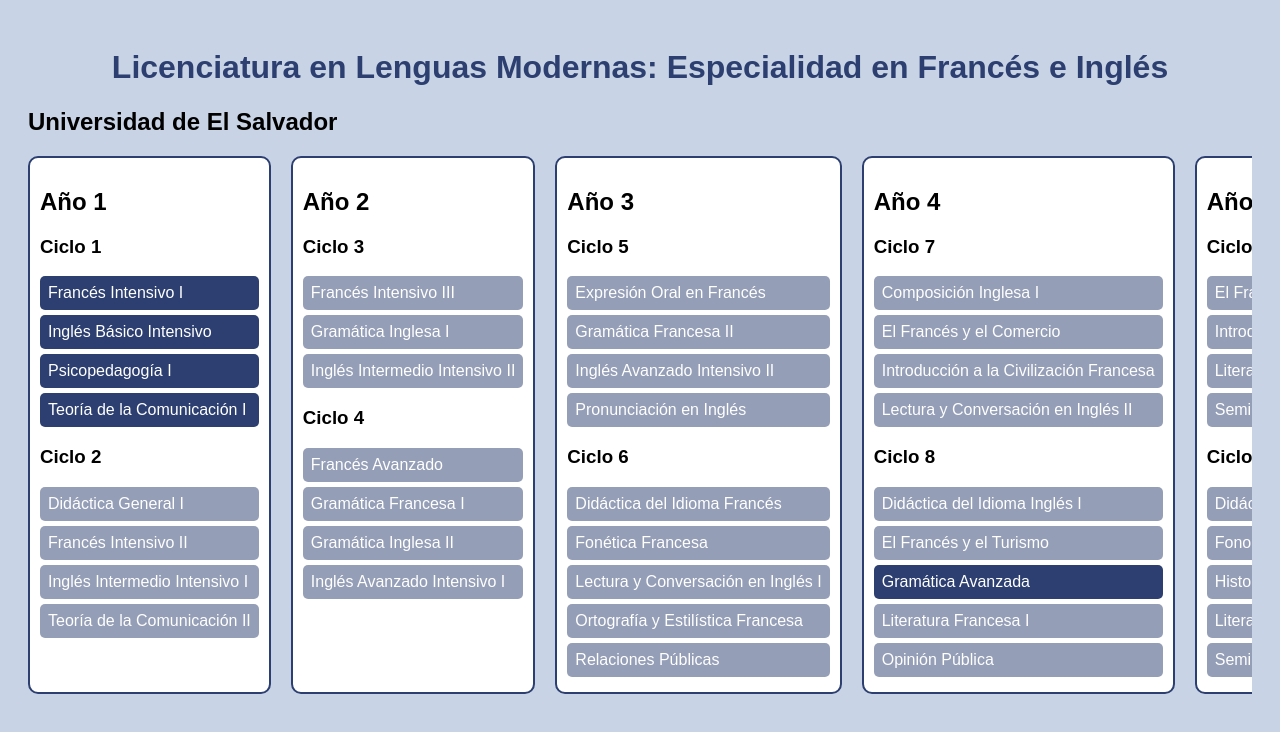
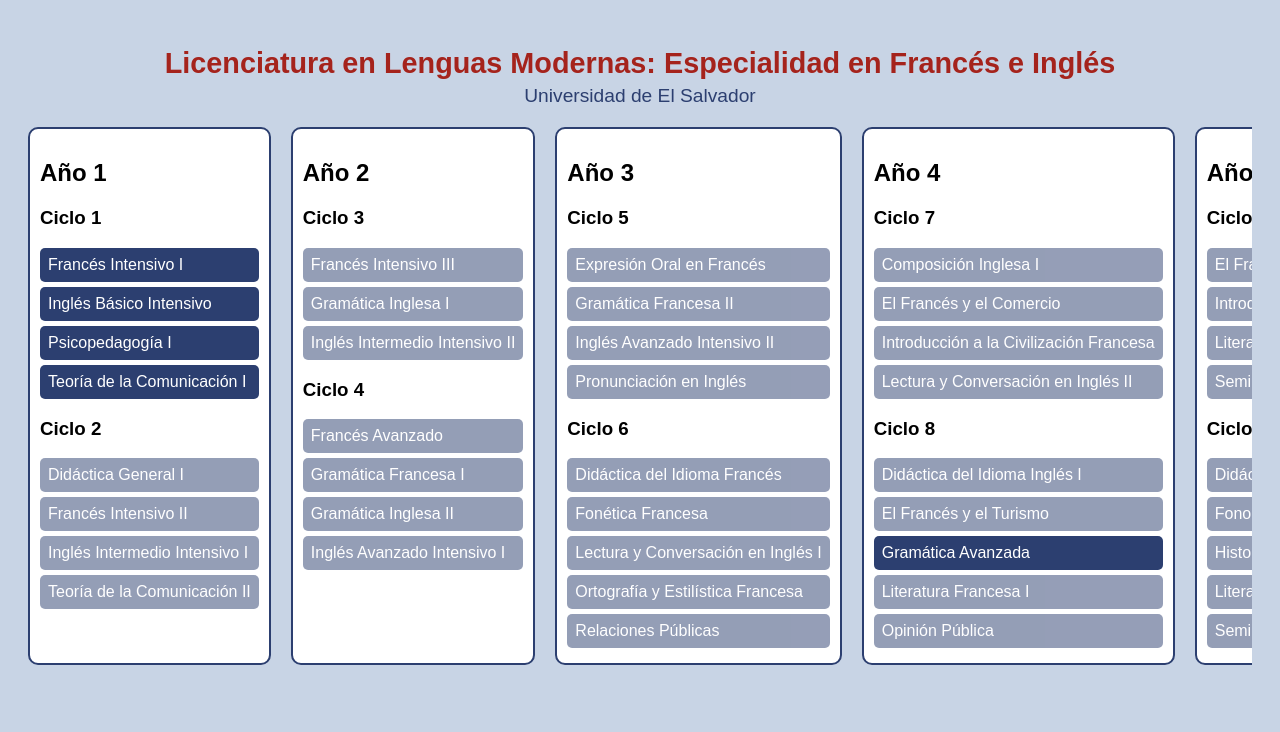
Before and after one commit to lisandroflores11/malla-frances-ingles, a plain HTML site: page index.html in a window 1280 px wide. Drawn offline with Linux system fonts and the light colour scheme.

Commit message:
Update style.css

```diff
--- a/style.css
+++ b/style.css
@@ -76,3 +76,18 @@
   left: 0;
   z-index: 10;
 }
+.titulo {
+  text-align: center;
+  color: var(--strawberry);
+  font-size: 1.8rem;
+  margin-bottom: 0;
+}
+
+.subtitulo {
+  text-align: center;
+  color: var(--blueberry);
+  font-weight: 400;
+  font-size: 1.2rem;
+  margin-top: 5px;
+  margin-bottom: 20px;
+}
```
